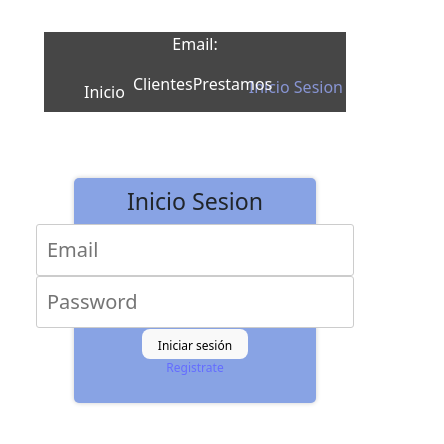
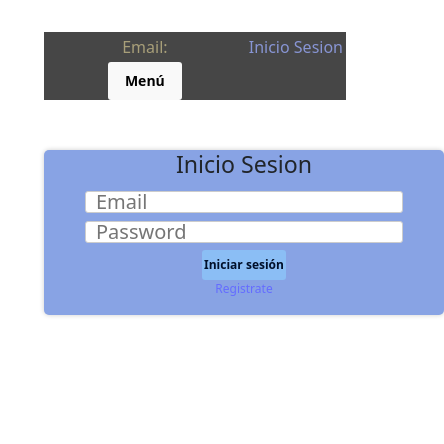
Before and after one commit to Juan31452/Vite-React, a React (Vite) app in the folder app-prestamos/: page /login in a window 390 px wide. Shown: the top 444 px of the page, 444 px wide, since content can reach past the window. Built offline with nearby package versions, Linux system fonts and the light colour scheme.

Commit message:
se crea menu responsive

```diff
--- a/app-prestamos/src/componentes/Layout.jsx
+++ b/app-prestamos/src/componentes/Layout.jsx
@@ -7,34 +7,46 @@ import Login from '../paginas/Login';
 
 const Layout = () => {
   const { email,logout,ocultarDiv,textoBoton } = useContext(ContextoUsuario);
+  const [isOpen, setIsOpen] = useState(false); // Estado para manejar la apertura/cierre del menú
 
+  const toggleMenu = () => {
+    setIsOpen(!isOpen);
+  };
 
   useEffect(() => {
     console.log(email);
     console.log(ocultarDiv);
   }, []);
 
+  const menuClass = isOpen ? 'menu open' : 'menu';
+
   return (
     <nav>
-    <div>
-    <p id='emailactivo'>Email: {email}</p>
-    {ocultarDiv ?  <div id="cerrarsesion" onClick={logout}>{textoBoton}</div> :  null }
+      {ocultarDiv ?  <div id="cerrarsesion" onClick={logout}>{textoBoton}</div> :  null }
 
-    </div>
-        <ul>
-          <li>
+
+
+      <div className={menuClass}>
+        <div id='emailactivo'>Email: {email}</div>
+
+
+        <button onClick={toggleMenu} className="menu-button">
+          {isOpen ? 'Cerrar' : 'Menú'}
+        </button>
+        <ul className="menu-list">
+          <li className="menu-item">
 
               <Link to="/inicio" className="edit-link">
                 Inicio
               </Link>
 
           </li>
-          <li>
+          <li className="menu-item">
             <Link to="/clientes" className="nav-link">
               Clientes
             </Link>
           </li>
-          <li>
+          <li className="menu-item">
             <Link to="/prestamos" className="nav-link">
               Prestamos
             </Link>
@@ -42,6 +54,7 @@ const Layout = () => {
         </ul>
 
 
+      </div>
     </nav>
 
   )
--- a/app-prestamos/src/estilos/form.css
+++ b/app-prestamos/src/estilos/form.css
@@ -5,7 +5,7 @@
     align-items: center;
     width: 400px;
     margin: 0 auto;
-    padding: 20px;
+    padding: 10px;
     background-color: #88a3e4;
     border-radius: 5px;
     box-shadow: 0px 0px 5px 0px rgba(0,0,0,0.2);
@@ -54,21 +54,22 @@
  }
 
   /* Estilos para pantallas pequeñas */
-@media (max-width: 400px) {
+  @media (max-width: 768px) {
   .Formulario {
-    max-width: 80%;
-    padding: 10px;
-    margin: 3px,3px;
+
+    padding: 1px;
+    margin: 1px,1px;
   }
 
 
-  .input {
-    height: 20px;
-    font-size: 14px;
+  input {
+    height: 15px;
+    font-size: 13px;
   }
 
-  .miboton {
+  #miboton {
     height: 30px;
+    padding: 2px;
     font-size: 12px;
   }
 
--- a/app-prestamos/src/estilos/layout.css
+++ b/app-prestamos/src/estilos/layout.css
@@ -6,7 +6,7 @@ nav {
   z-index: 1;
 }
 
-  ul {
+/*ul {
   list-style-type: none;
   margin: 0;
   padding: 0;
@@ -28,15 +28,74 @@ nav {
 
 li a.active {
   background-color: #555;
+}*/
+#emailactivo{
+  float: right;
+  color: #a89f79;
+  margin: 3px;
 }
 
 #cerrarsesion{
  color: #8895d4;
-   float: right;
  cursor: pointer;
  margin: 3px;
+ float: right;
 }
 
  #cerrarsesion:hover{
   color: #12193f;
 }
+
+.menu {
+  display: flex;
+  align-items: center;
+}
+
+.menu-button {
+  display: none;
+}
+
+.menu-list {
+  display: flex;
+  list-style: none;
+  margin: 0;
+  padding: 0;
+}
+
+.menu-item {
+  margin: 0 10px;
+  text-align: center;
+}
+
+@media (max-width: 768px) {
+  .menu {
+    flex-direction: column;
+  }
+
+  .menu-button {
+    display: block;
+    margin: 10px,15px;
+    border: none;
+    border-radius: 3px;
+    padding: 10px,10px;
+    font-size: 14px;
+    font-weight: 600;
+
+  }
+
+  .menu-list {
+    display: none;
+    flex-direction: column;
+    align-items: center;
+  }
+
+  .menu-item {
+    margin: 10px 0;
+
+  }
+
+  .open .menu-list {
+    display: flex;
+
+  }
+}
--- a/app-prestamos/src/paginas/Login.jsx
+++ b/app-prestamos/src/paginas/Login.jsx
@@ -74,9 +74,9 @@ const Login = () => {
   };
 
   return (
-    <div className='Formulario'>
+    <div className="Formulario">
       <h3>Inicio Sesion</h3>
-      <form  onSubmit={CargarDatos} >
+      <form onSubmit={CargarDatos}>
         <div className="division-uno">
           <input
             type="email"
@@ -95,13 +95,17 @@ const Login = () => {
             onChange={(event) => setPassword(event.target.value)}
           />
         </div>
-        <button type="submit" className="miboton">Iniciar sesión</button>
+        <button type="submit" id ="miboton">
+          Iniciar sesión
+        </button>
       </form>
       <div className="contenedorEnlace">
-        <p><Link to="/UsuarioCrear"> Registrate</Link></p>
+        <p>
+          <Link to="/UsuarioCrear"> Registrate</Link>
+        </p>
       </div>
     </div>
-  )
+  );
 }
 
 export default Login
```
Lines whose indentation alone changed are shown as unchanged.
